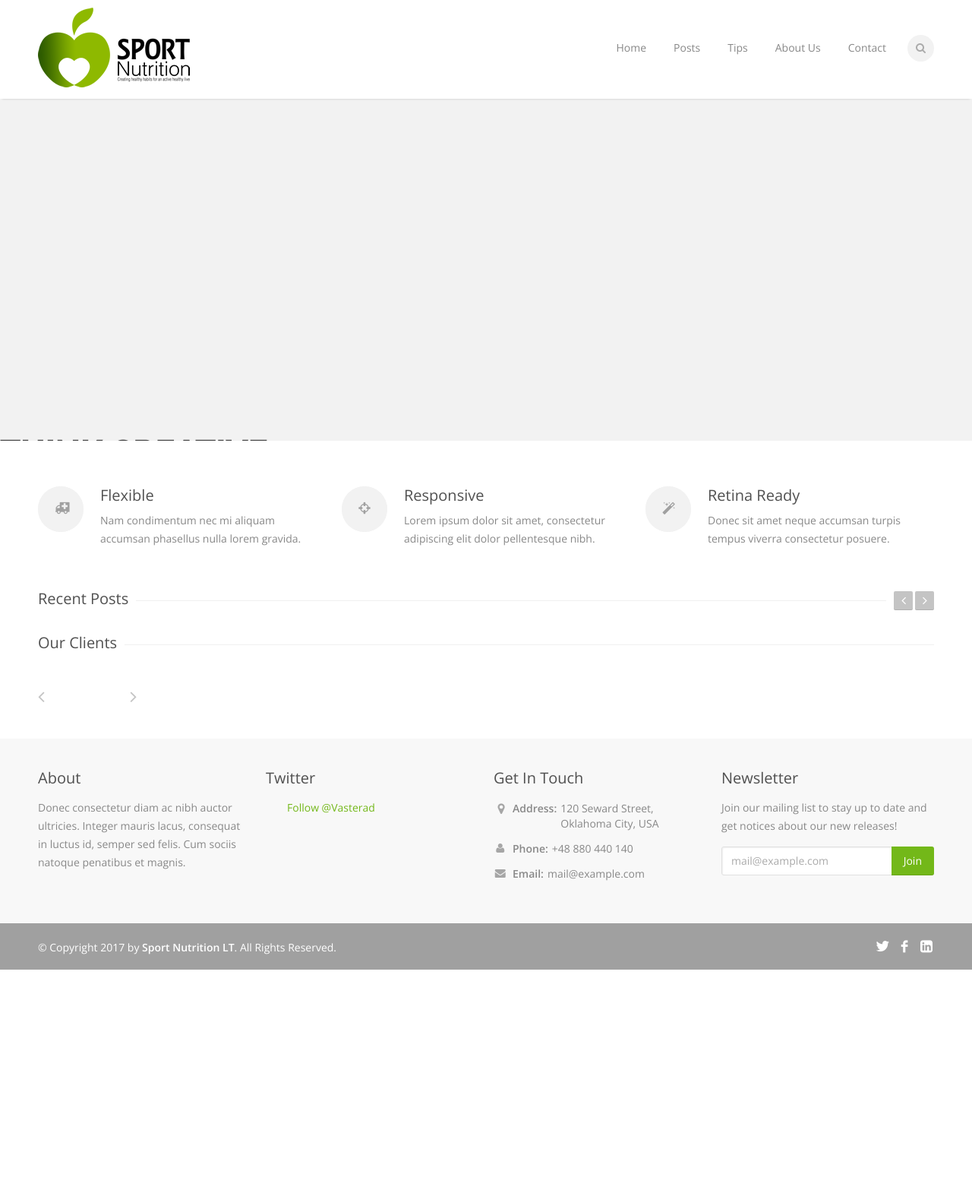
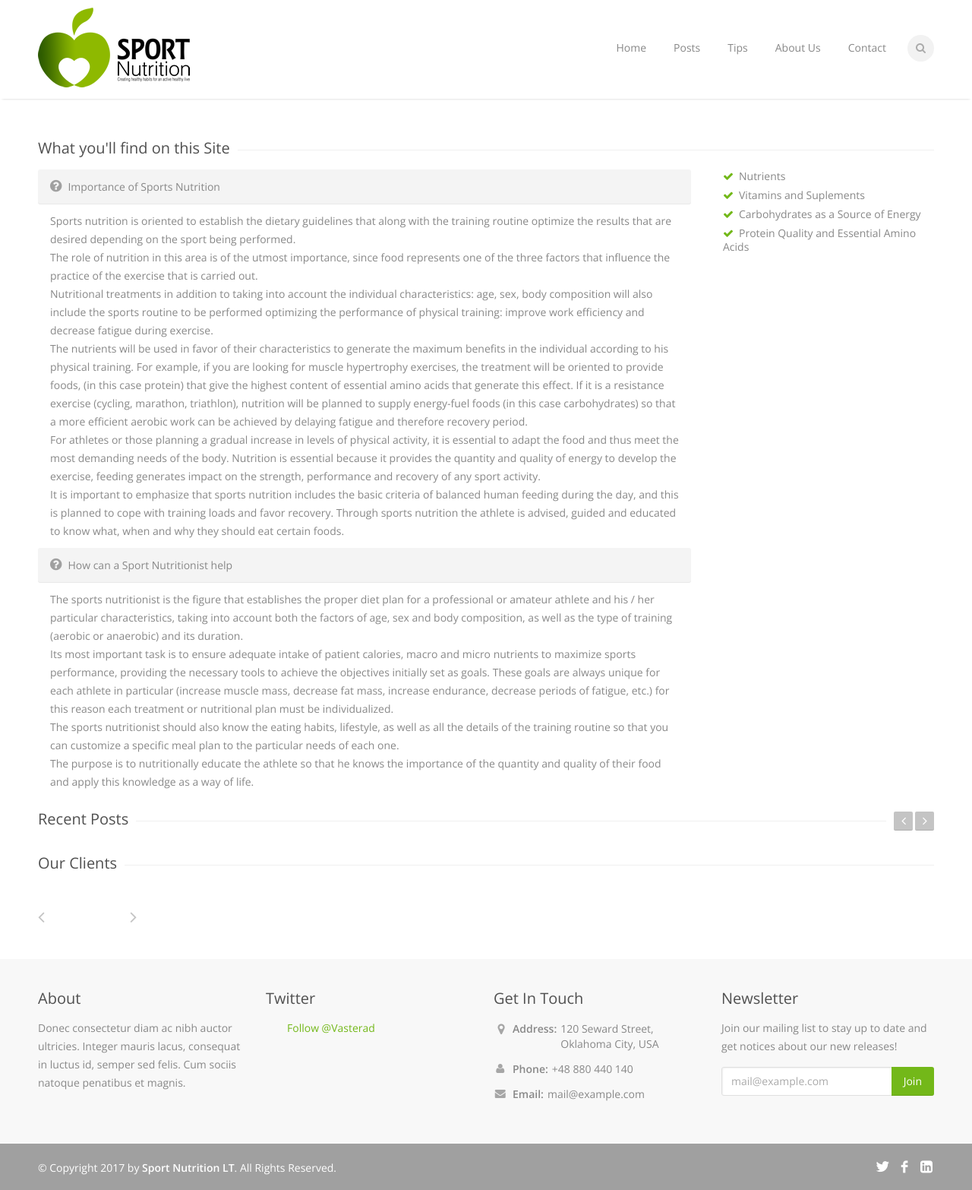
Before and after one commit to csubero/sportnutrition-, a Django app: page /home/ in a window 1280 px wide. Shown: the whole page at 76% size. Before the commit the page ends 1276 px from the top, so only its background shows below. Run offline with Django 3.2, Linux system fonts and the light colour scheme; data that the repository does not hold is empty; some libraries are stand-ins or nearby versions.

Commit message:
Home fixes

```diff
--- a/frontend/templates/frontend/index/_index.html
+++ b/frontend/templates/frontend/index/_index.html
@@ -1,6 +1,7 @@
 {% extends 'frontend/layout/base.html' %}
 
 {% load static %}
+{% load i18n %}
 
 {% block title %}
 
@@ -10,7 +11,7 @@
 
 {% block content %}
 
-	<!-- Slider
+	{% comment %}<!-- Slider
         ================================================== -->
 	<div class="fullwidthbanner-container">
 		<div class="fullwidthbanner">
@@ -73,58 +74,126 @@
 
 			</ul>
 		</div>
-	</div>
+	</div>{% endcomment %}
 
 
-	<!-- Featured Boxes
+	<!-- In this page section
     ================================================== -->
 	<!-- Container -->
+	<br/><br/>
 	<div class="container">
-		<div class="featured-boxes homepage">
-
-			<div class="one-third column">
-
-				<!-- Featured Box -->
-				<div class="featured-box">
-					<div class="circle"><i class="icon-ambulance"></i><span></span></div>
-					<div class="featured-desc">
-						<h3>Flexible</h3>
-						<p>Nam condimentum nec mi aliquam accumsan phasellus nulla lorem gravida.</p>
-					</div>
-				</div>
-
-			</div>
-
-			<div class="one-third column">
-
-				<!-- Featured Box -->
-				<div class="featured-box">
-					<div class="circle"><i class="icon-screenshot"></i><span></span></div>
-					<div class="featured-desc">
-						<h3>Responsive</h3>
-						<p>Lorem ipsum dolor sit amet, consectetur adipiscing elit dolor pellentesque nibh.</p>
-					</div>
-				</div>
-
-			</div>
-
-			<div class="one-third column">
-
-				<!-- Featured Box -->
-				<div class="featured-box homepage">
-					<div class="circle"><i class="icon-magic"></i><span></span></div>
-					<div class="featured-desc">
-						<h3>Retina Ready</h3>
-						<p>Donec sit amet neque accumsan turpis tempus viverra consectetur posuere.</p>
-					</div>
-				</div>
-
-			</div>
-
+		<div class="sixteen columns">
+			<h3 class="headline">{% trans "What you'll find on this Site" %}</h3>
+			<span class="line" style="margin-bottom:25px;"></span>
+			<div class="clearfix"></div>
 		</div>
 	</div>
 	<!-- Container / End -->
 
+	<div class="container" style="margin-bottom: 10px;">
+		<!-- Toggles -->
+		<div class="twelve alt columns">
+			<div class="toggle-wrap faq">
+				<span class="trigger"><a href="#"><i
+						class="toggle-icon"></i> {% trans 'Importance of Sports Nutrition' %} </a></span>
+				<div class="toggle-container">
+					<p>
+						{% blocktrans %}
+							Sports nutrition is oriented to establish the dietary guidelines that along with the
+							training routine optimize the results that are desired depending on the sport being
+							performed.
+						{% endblocktrans %}
+					</p>
+					<p>
+						{% blocktrans %}
+							The role of nutrition in this area is of the utmost importance, since food represents one of
+							the three factors that influence the practice of the exercise that is carried out.
+						{% endblocktrans %}
+					</p>
+					<p>
+						{% blocktrans %}
+							Nutritional treatments in addition to taking into account the individual characteristics:
+							age, sex, body composition will also include the sports routine to be performed optimizing
+							the performance of physical training: improve work efficiency and decrease fatigue during
+							exercise.
+						{% endblocktrans %}
+					</p>
+					<p>
+						{% blocktrans %}
+							The nutrients will be used in favor of their characteristics to generate the maximum
+							benefits in the individual according to his physical training. For example, if you are
+							looking for muscle hypertrophy exercises, the treatment will be oriented to provide foods,
+							(in this case protein) that give the highest content of essential amino acids that generate
+							this effect. If it is a resistance exercise (cycling, marathon, triathlon), nutrition will
+							be planned to supply energy-fuel foods (in this case carbohydrates) so that a more efficient
+							aerobic work can be achieved by delaying fatigue and therefore recovery period.
+						{% endblocktrans %}
+					</p>
+					<p>
+						{% blocktrans %}
+							For athletes or those planning a gradual increase in levels of physical activity, it is
+							essential to adapt the food and thus meet the most demanding needs of the body. Nutrition is
+							essential because it provides the quantity and quality of energy to develop the exercise,
+							feeding generates impact on the strength, performance and recovery of any sport activity.
+						{% endblocktrans %}
+					</p>
+					<p>
+						{% blocktrans %}
+							It is important to emphasize that sports nutrition includes the basic criteria of balanced
+							human feeding during the day, and this is planned to cope with training loads and favor
+							recovery. Through sports nutrition the athlete is advised, guided and educated to know what,
+							when and why they should eat certain foods.
+						{% endblocktrans %}
+					</p>
+				</div>
+			</div>
+			<div class="toggle-wrap faq">
+				<span class="trigger"><a href="#"><i
+						class="toggle-icon"></i> {% trans 'How can a Sport  Nutritionist help' %} </a></span>
+				<div class="toggle-container">
+					<p>
+						{% blocktrans %}
+							The sports nutritionist is the figure that establishes the proper diet plan for a
+							professional or amateur athlete and his / her particular characteristics, taking into
+							account both the factors of age, sex and body composition, as well as the type of training
+							(aerobic or anaerobic) and its duration.
+						{% endblocktrans %}
+					</p>
+					<p>
+						{% blocktrans %}
+							Its most important task is to ensure adequate intake of patient calories, macro and micro
+							nutrients to maximize sports performance, providing the necessary tools to achieve the
+							objectives initially set as goals. These goals are always unique for each athlete in
+							particular (increase muscle mass, decrease fat mass, increase endurance, decrease periods of
+							fatigue, etc.) for this reason each treatment or nutritional plan must be individualized.
+						{% endblocktrans %}
+					</p>
+					<p>
+						{% blocktrans %}
+							The sports nutritionist should also know the eating habits, lifestyle, as well as all the
+							details of the training routine so that you can customize a specific meal plan to the
+							particular
+							needs of each one.
+						{% endblocktrans %}
+					</p>
+					<p>
+						{% blocktrans %}
+							The purpose is to nutritionally educate the athlete so that he knows the importance of the
+							quantity and quality of their food and apply this knowledge as a way of life.
+						{% endblocktrans %}
+					</p>
+				</div>
+			</div>
+		</div>
+		<div class="four columns">
+			<ul class="list-1">
+				<li>{% trans 'Nutrients' %}</li>
+				<li>{% trans 'Vitamins and Suplements' %}</li>
+				<li>{% trans 'Carbohydrates as a Source of Energy' %}</li>
+				<li>{% trans 'Protein Quality and Essential Amino Acids' %}</li>
+			</ul>
+		</div>
+	</div>
 
 	<!-- ShowBiz Carousel
     ================================================== -->
--- a/frontend/templates/frontend/static_pages/about_template.html
+++ b/frontend/templates/frontend/static_pages/about_template.html
@@ -36,7 +36,7 @@
 
 	<div class="container" style="margin-bottom: 10px;">
 		<div class="sixteen columns">
-			<h3 class="headline">{% trans 'About Us' %}</h3><span class="line" style="margin-bottom:30px;"></span>
+			<h3 class="headline">{% trans 'In Sport Nutrition LT' %}</h3><span class="line" style="margin-bottom:30px;"></span>
 			<div class="clearfix"></div>
 			<p>
 				{% blocktrans %}
```
